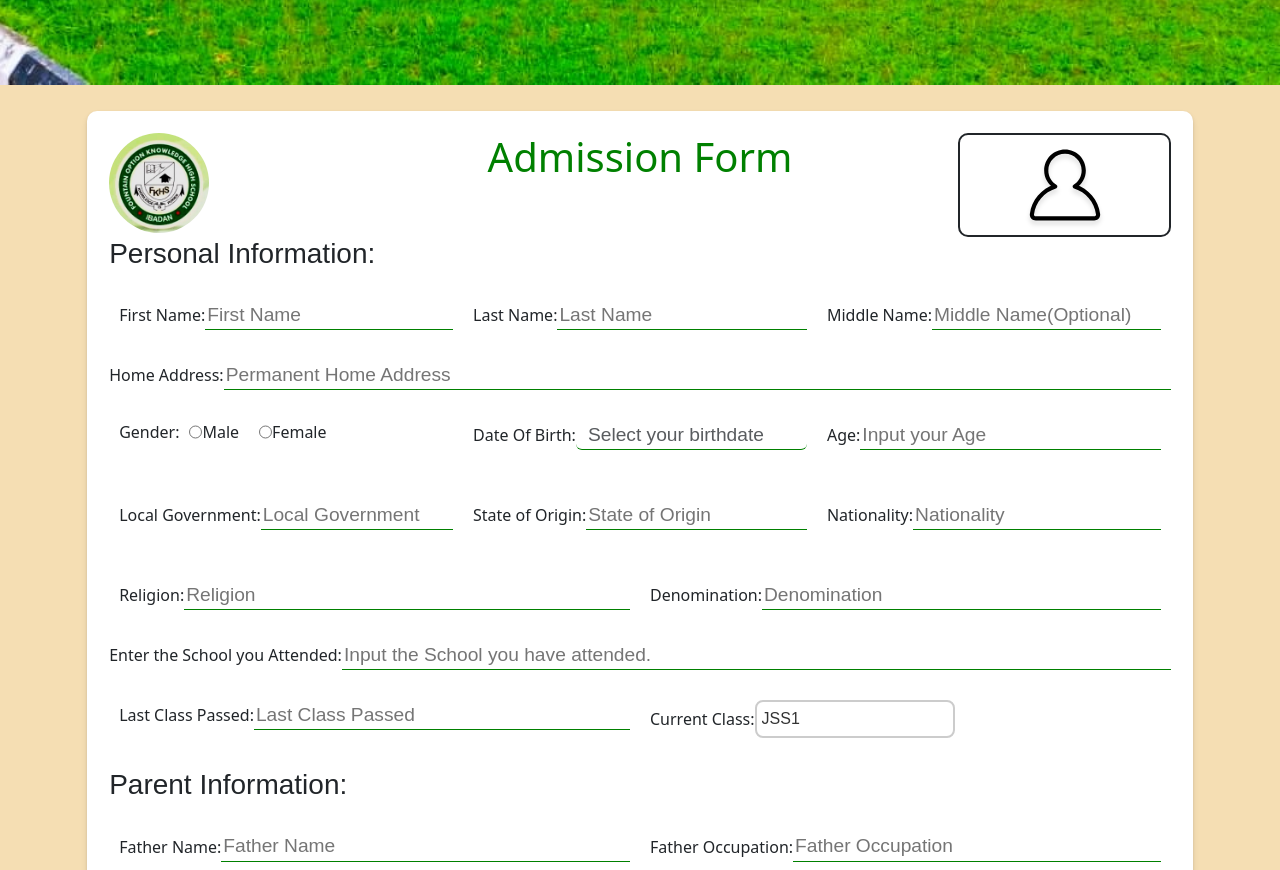
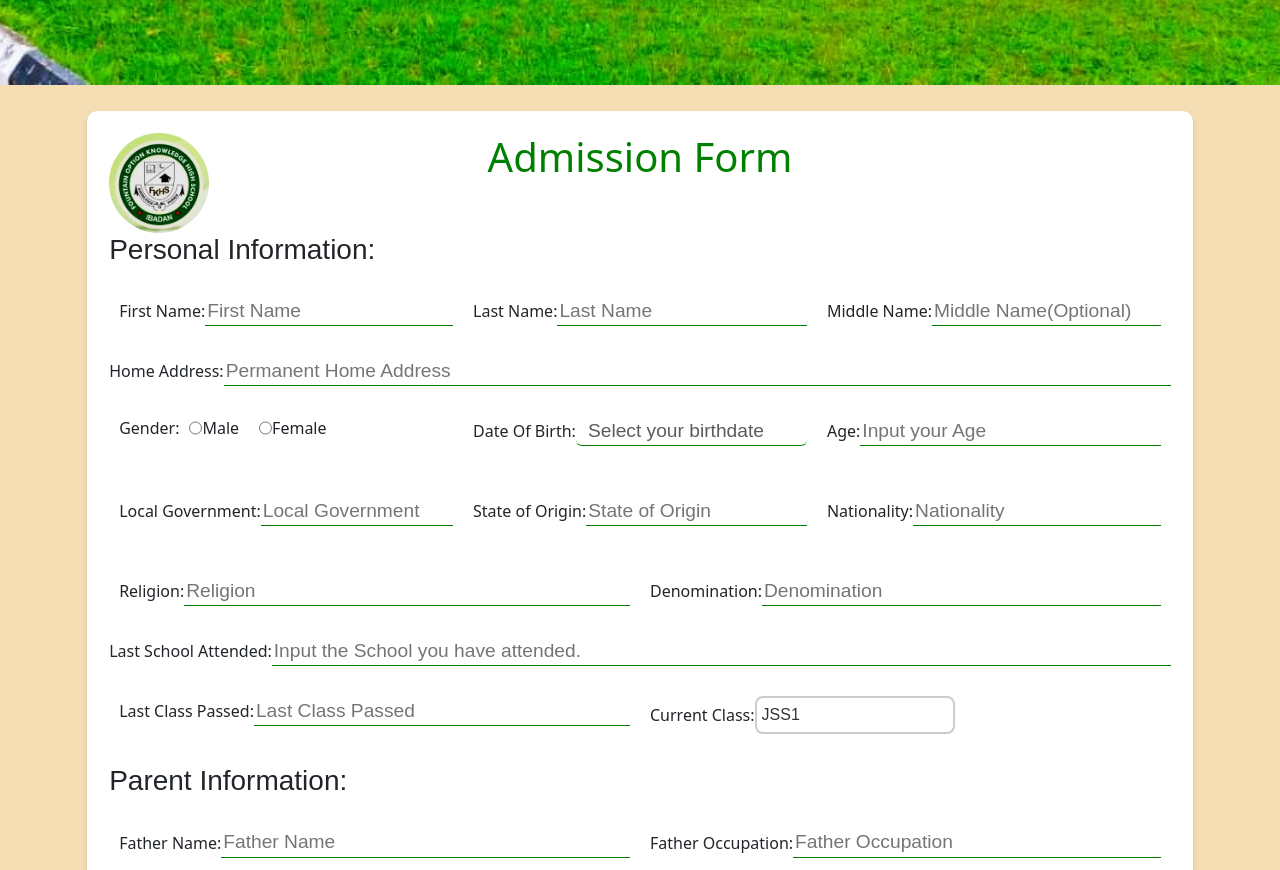
Before and after one commit to Ayomide-Philip/School-Website, a plain HTML site: page admission.html in a window 1280 px wide. Shown: the part 480-1350 px from the top of the page. Drawn offline with nearby package versions, Linux system fonts and the light colour scheme; a web font is replaced by a local one.

Commit message:
updating admisision

```diff
--- a/admission.html
+++ b/admission.html
@@ -78,9 +78,9 @@
                         <div class="logo-heading">
                             <h1>Admission Form</h1>
                         </div>
-                        <div class="logo-passport">
+                        <!-- <div class="logo-passport">
                             <img src="./images/profile-svgrepo-com.svg" alt="profile-svgrepo-com">
-                        </div>
+                        </div> -->
                     </div>
                     <form action="">
                         <h3>Personal Information:</h3>
@@ -172,7 +172,7 @@
                             </div>
                         </div>
                         <div class="input">
-                            <label for="schoolAttended">Enter the School you Attended:</label>
+                            <label for="schoolAttended">Last School Attended:</label>
                             <input type="text" name="schoolAttended" id="schoolAttended"
                                 placeholder="Input the School you have attended." required>
                         </div>
```
